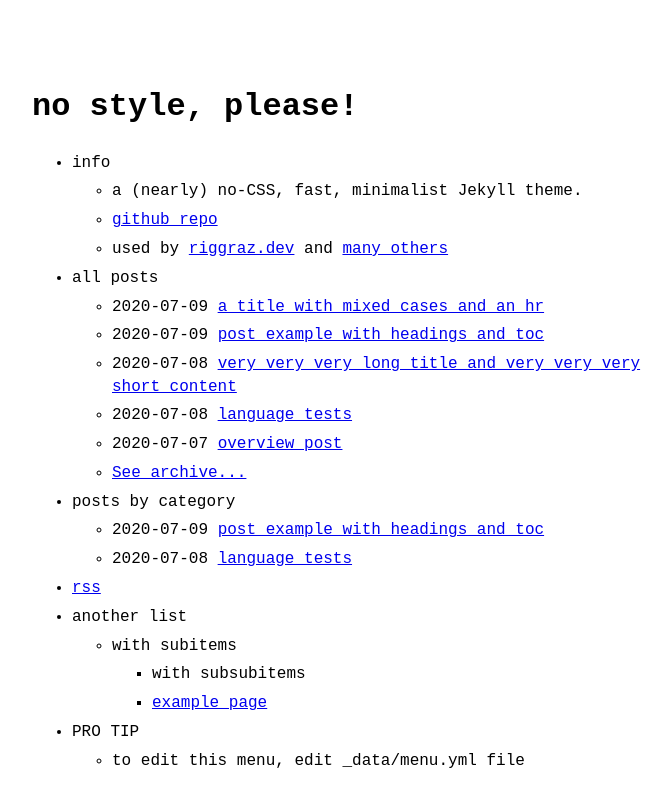
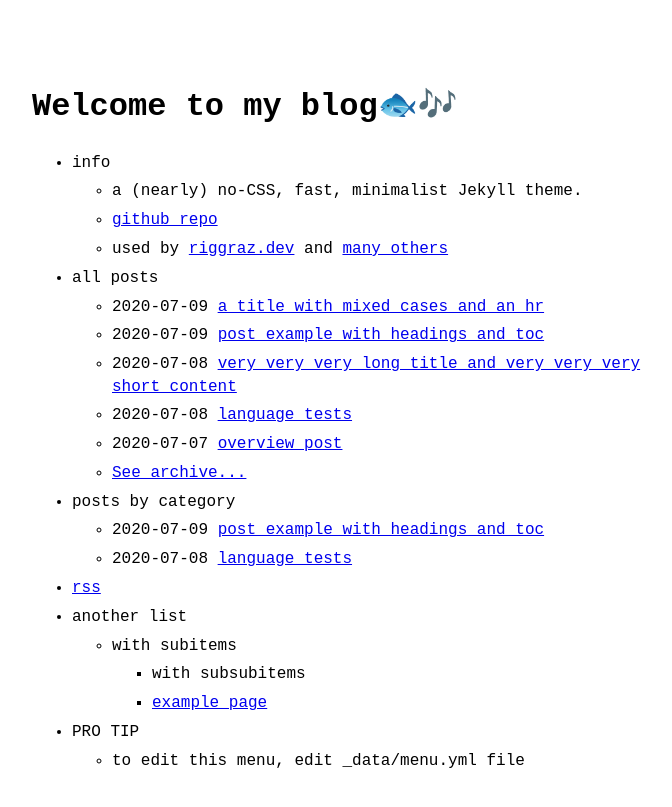
Before and after one commit to hjey/hjey.github.io, a Jekyll site: the page built from index.md, in a window 1280 px wide. Shown: the top 807 px of the page, without its empty margins (288-960 px from the left). Built offline with Jekyll 4.4.1, drawn with Linux system fonts in a browser that asks for light colours.

Commit message:
no message

```diff
--- a/_config.yml
+++ b/_config.yml
@@ -1,10 +1,10 @@
-title: no style, please! # name of the site
-author: Riccardo Graziosi # name of site's author
-email: riccardo.graziosi97@gmail.com # email of site's author
-url: https://riggraz.dev # root address of the site
-baseurl: "/no-style-please" # subpath of the site, e.g. "/blog" (leave it blank "" if you're site shouldn't use a subpath)
+title: Welcome to my blog🐟🎶 # name of the site
+author: hyejeong noh # name of site's author
+email: hyejeong.noh@gmail.com # email of site's author
+url: https://hjey.github.io # root address of the site
+baseurl: "" # subpath of the site, e.g. "/blog" (leave it blank "" if you're site shouldn't use a subpath)
 description: > # description of the site (multiple lines allowed)
-  A (nearly) no-CSS, fast, minimalist Jekyll theme.
+  공부 기록을 적어둔 블로그입니다.
 
 permalink: /:slug.html
 
```
